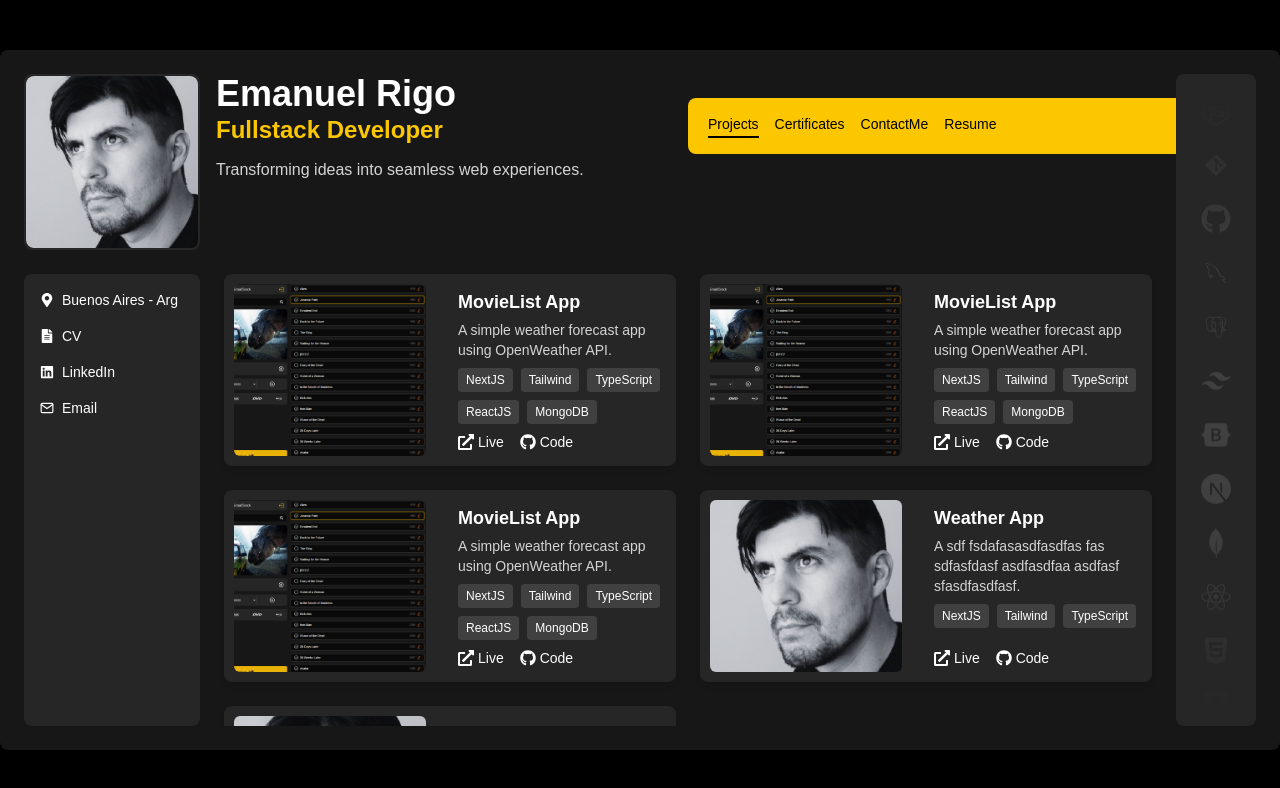
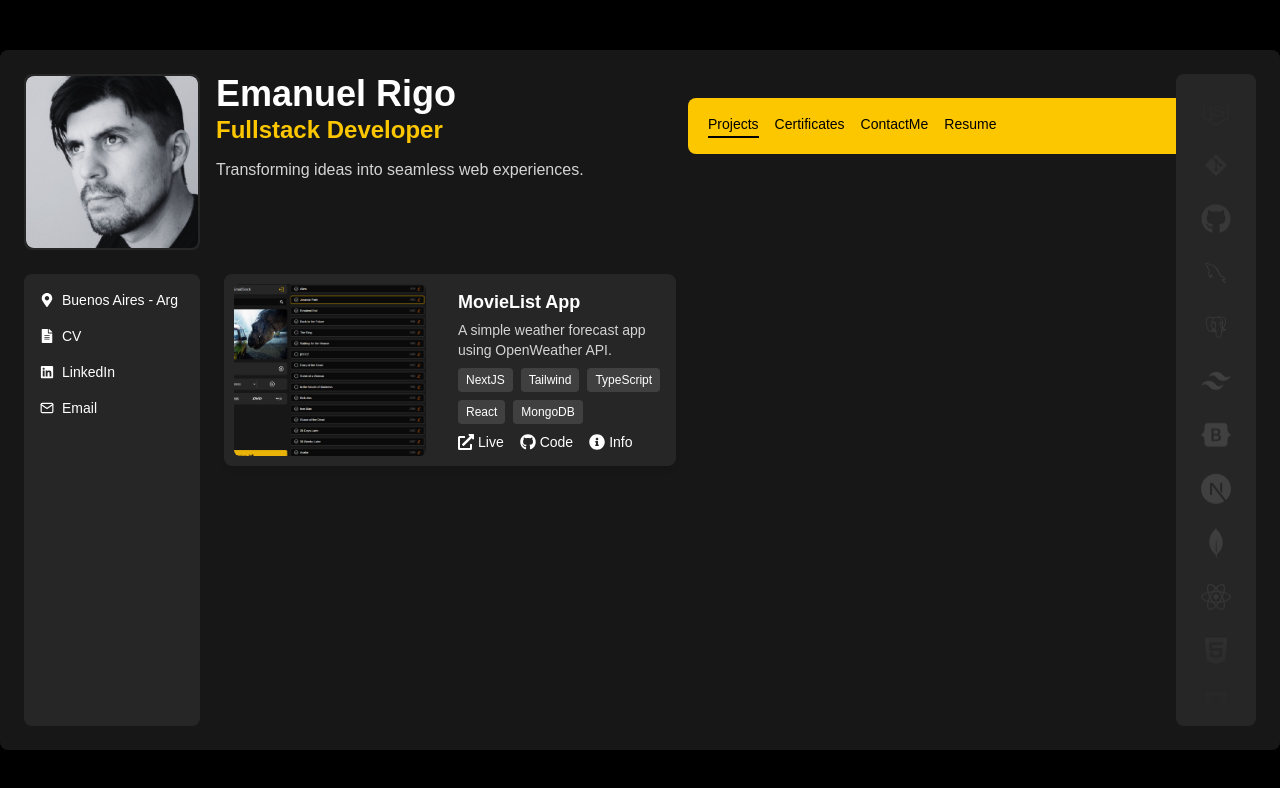
Before and after one commit to EmanuelRigo/portfolio, a Next.js app: page / in a window 1280 px wide. Shown: the top 788 px of the page. Built offline with nearby package versions, Linux system fonts and the light colour scheme.

Commit message:
adding infomodal to cards

```diff
--- a/src/app/page.tsx
+++ b/src/app/page.tsx
@@ -1,4 +1,6 @@
 import ProjectCard from "@/components/ProjectCard";
+import projectData from "@/data/projectData.json";
+import { Project } from "@/types/project"; // si usás archivo aparte
 
 export const metadata = {
   title: "Emanuel R.",
@@ -11,8 +13,6 @@ export const metadata = {
     "Next.js",
     "Tailwind CSS",
     "TypeScript",
-    "proyectos de desarrollo",
-    "fullstack",
     "MongoDB",
     "Node.js",
   ],
@@ -20,11 +20,11 @@ export const metadata = {
     title: "Emanuel R. | Desarrollador Web",
     description:
       "Portafolio personal de Emanuel Rigo, desarrollador web fullstack.",
-    url: "https://portfolio-dusky-rho-64.vercel.app/m", // reemplazalo con tu URL real
+    url: "https://portfolio-dusky-rho-64.vercel.app/m",
     siteName: "Emanuel R. Portfolio",
     images: [
       {
-        url: "https://portfolio-dusky-rho-64.vercel.app/favicon.ico", // imagen pública y accesible
+        url: "https://portfolio-dusky-rho-64.vercel.app/favicon.ico",
         width: 1200,
         height: 630,
         alt: "Vista previa del portafolio de Emanuel R.",
@@ -35,75 +35,16 @@ export const metadata = {
   },
 };
 
-const page = () => {
+const Page = () => {
+  const projects: Project[] = Object.values(projectData);
+
   return (
-    <div className="grid md:grid-cols-[repeat(2,1fr)] grid-rows-[repeat(3,1fr)] gap-6 justify-items-stretch   md:px-6 text-black animate-fadeIn ">
-      <ProjectCard
-        title="MovieList App"
-        description="A simple weather forecast app using OpenWeather API."
-        image="/images/movielist1.png"
-        techStack={[
-          "NextJS",
-          "Tailwind",
-          "TypeScript",
-          "ReactJS",
-          "MongoDB",
-          "JavaScript",
-          "NodeJS",
-        ]}
-        liveLink="https://movie-list-jade-kappa.vercel.app/"
-        repoLink="https://github.com/EmanuelRigo/MovieList"
-      />
-      <ProjectCard
-        title="MovieList App"
-        description="A simple weather forecast app using OpenWeather API."
-        image="/images/movielist1.png"
-        techStack={[
-          "NextJS",
-          "Tailwind",
-          "TypeScript",
-          "ReactJS",
-          "MongoDB",
-          "JavaScript",
-          "NodeJS",
-        ]}
-        liveLink="https://movie-list-jade-kappa.vercel.app/"
-        repoLink="https://github.com/EmanuelRigo/MovieList"
-      />
-      <ProjectCard
-        title="MovieList App"
-        description="A simple weather forecast app using OpenWeather API."
-        image="/images/movielist1.png"
-        techStack={[
-          "NextJS",
-          "Tailwind",
-          "TypeScript",
-          "ReactJS",
-          "MongoDB",
-          "JavaScript",
-          "NodeJS",
-        ]}
-        liveLink="https://movie-list-jade-kappa.vercel.app/"
-        repoLink="https://github.com/EmanuelRigo/MovieList"
-      />
-      <ProjectCard
-        title="Weather App"
-        description="A sdf fsdafasasdfasdfas fas sdfasfdasf asdfasdfaa asdfasf sfasdfasdfasf."
-        image="/images/foto.jpg"
-        techStack={["NextJS", "Tailwind", "TypeScript"]}
-        liveLink="https://my-weather.vercel.app"
-        repoLink="https://github.com/tuusuario/weather-app"
-      />{" "}
-      <ProjectCard
-        title="Weather App"
-        description="A asdfas asdfasdf asdfasdf afas Aasdfasdf afasdfa  asdfasdfPI."
-        image="/images/foto.jpg"
-        techStack={["Next.js", "Tailwind", "TypeScript"]}
-        liveLink="https://my-weather.vercel.app"
-        repoLink="https://github.com/tuusuario/weather-app"
-      />
+    <div className="grid md:grid-cols-[repeat(2,1fr)] grid-rows-[repeat(3,1fr)] gap-6 justify-items-stretch md:px-6 text-black animate-fadeIn">
+      {projects.map((project, index) => (
+        <ProjectCard key={index} {...project} />
+      ))}
     </div>
   );
 };
 
-export default page;
+export default Page;
--- /dev/null
+++ b/src/components/InfoModal.tsx
@@ -0,0 +1,161 @@
+"use client";
+
+import React from "react";
+import {
+  FaTimes,
+  FaExternalLinkAlt,
+  FaGithub,
+  FaReact,
+  FaHtml5,
+  FaCss3Alt,
+  FaJs,
+  FaNodeJs,
+  FaBootstrap,
+} from "react-icons/fa";
+import { DiGit, DiMysql, DiPostgresql } from "react-icons/di";
+import {
+  SiTailwindcss,
+  SiNextdotjs,
+  SiTypescript,
+  SiMongodb,
+} from "react-icons/si";
+import Image from "next/image";
+import { Project } from "@/types/project";
+
+// Mapeo de tecnologías a íconos + color (basado en Sidebar)
+const techIcons: Record<string, React.ReactNode> = {
+  React: <FaReact className="text-cyan-400 text-3xl" />,
+  HTML: <FaHtml5 className="text-orange-500 text-3xl" />,
+  CSS: <FaCss3Alt className="text-blue-500 text-3xl" />,
+  JavaScript: <FaJs className="text-yellow-400 text-3xl" />,
+  TypeScript: <SiTypescript className="text-blue-600 text-3xl" />,
+  NodeJS: <FaNodeJs className="text-green-500 text-3xl" />,
+  Git: <DiGit className="text-orange-600 text-3xl" />,
+  GitHub: <FaGithub className="text-gray-200 text-3xl" />,
+  MySQL: <DiMysql className="text-blue-600 text-3xl" />,
+  PostgreSQL: <DiPostgresql className="text-blue-400 text-3xl" />,
+  Tailwind: <SiTailwindcss className="text-cyan-300 text-3xl" />,
+  Bootstrap: <FaBootstrap className="text-purple-500 text-3xl" />,
+  NextJS: <SiNextdotjs className="text-white text-3xl" />,
+  MongoDB: <SiMongodb className="text-green-400 text-3xl" />,
+};
+
+interface InfoModalProps {
+  project: Project;
+  onClose: () => void;
+}
+
+const InfoModal: React.FC<InfoModalProps> = ({ project, onClose }) => {
+  return (
+    <div className="fixed inset-0 bg-black/80 z-50 flex justify-center items-center p-4">
+      <div className="bg-neutral-800 text-white rounded-lg shadow-lg p-6 lg:max-w-[1200px] w-full relative animate-fade-in lg:h-[550px] overflow-y-auto flex flex-col">
+        <button
+          onClick={onClose}
+          className="absolute top-4 right-4 text-neutral-400 hover:text-white transition-colors"
+          aria-label="Close modal"
+        >
+          <FaTimes size={20} />
+        </button>
+
+        <div
+          className="flex flex-col md:flex-row gap-6
+         grow-1"
+        >
+          {/* Imagen */}
+          {project.image && (
+            <div className="relative w-full md:w-1/2 h-64 md:h-auto">
+              <Image
+                src={project.image}
+                alt={project.title}
+                fill
+                className="object-cover rounded-md"
+                sizes="(max-width: 768px) 100vw, 50vw"
+              />
+            </div>
+          )}
+
+          {/* Info */}
+          <div className="md:w-1/2 flex flex-col justify-between">
+            <div>
+              <div className="mb-4">
+                <h3 className="text-2xl font-bold mb-1 text-yellow-400">
+                  {project.title}
+                </h3>
+                <p className="text-neutral-300 whitespace-pre-wrap ">
+                  {project.modal}
+                </p>
+              </div>
+              <div>
+                {project.features && project.features.length > 0 && (
+                  <div className="w-full bg-neutral-900 p-4 rounded-md">
+                    <h4 className="text-lg font-semibold text-yellow-400 mb-2">
+                      Características destacadas:
+                    </h4>
+                    <ul className="list-disc list-inside space-y-2">
+                      {project.features.map((feature, index) => {
+                        const [title, ...rest] = feature.split(":");
+                        const description = rest.join(":").trim();
+
+                        return (
+                          <li key={index} className="text-xs text-neutral-300">
+                            <strong className="text-white">{title}:</strong>{" "}
+                            {description}
+                          </li>
+                        );
+                      })}
+                    </ul>
+                  </div>
+                )}
+              </div>
+            </div>
+
+            <div className="flex items-center space-x-4 mt-4">
+              {project.liveLinks && project.liveLinks.length > 0 && (
+                <a
+                  href={project.liveLinks[0].url}
+                  target="_blank"
+                  rel="noopener noreferrer"
+                  className="hover:text-green-400 flex items-center space-x-1"
+                >
+                  <FaExternalLinkAlt />
+                  <span className="text-sm">Live</span>
+                </a>
+              )}
+
+              {project.repoLink && (
+                <a
+                  href={project.repoLink}
+                  target="_blank"
+                  rel="noopener noreferrer"
+                  className="hover:text-blue-400 flex items-center space-x-1"
+                >
+                  <FaGithub />
+                  <span className="text-sm">Code</span>
+                </a>
+              )}
+            </div>
+          </div>
+        </div>
+
+        {/* Tech Stack */}
+        {project.techStack && project.techStack.length > 0 && (
+          <div className="w-full mt-6 flex flex-wrap gap-6 bg-neutral-900 p-3 pb-2 rounded-md">
+            {project.techStack.map((tech, index) => (
+              <div
+                key={index}
+                className="flex flex-col items-center text-center text-xs"
+              >
+                {techIcons[tech] || (
+                  <div className="w-10 h-10 bg-neutral-600 rounded-full mb-1" />
+                )}
+                <span className="text-neutral-300 mt-3">{tech}</span>
+              </div>
+            ))}
+          </div>
+        )}
+      </div>
+    </div>
+  );
+};
+
+export default InfoModal;
--- a/src/components/ProjectCard.tsx
+++ b/src/components/ProjectCard.tsx
@@ -1,37 +1,21 @@
 "use client";
 
-import React, { useRef } from "react";
+import React, { useRef, useState } from "react";
 import Image from "next/image";
-import { FaExternalLinkAlt, FaGithub } from "react-icons/fa";
+import { FaExternalLinkAlt, FaGithub, FaInfoCircle } from "react-icons/fa";
 import { useAppContext } from "@/app/context/AppContext";
+import InfoModal from "./InfoModal";
+import { Project } from "@/types/project"; // Importa la interfaz Project
 
-interface ProjectCardProps {
-  title: string;
-  description: string;
-  image?: string;
-  techStack?: string[];
-  liveLink?: string;
-  repoLink?: string;
-}
-
-const ProjectCard: React.FC<ProjectCardProps> = ({
-  title,
-  description,
-  image,
-  techStack,
-  liveLink,
-  repoLink,
-}) => {
+const ProjectCard: React.FC<Project> = (project) => {
   const techStackRef = useRef<HTMLDivElement>(null);
+  const [isModalOpen, setIsModalOpen] = useState(false);
 
   const { setHoveredIcons, hoveredIcons } = useAppContext();
 
   const handleMouseEnter = () => {
-    if (techStack) {
-      setHoveredIcons(techStack);
-
-      console.log("🚀 ~ handleMouseEnter ~ techStack:", techStack);
-      console.log("hovered icnos", hoveredIcons);
+    if (project.techStack) {
+      setHoveredIcons(project.techStack);
     }
 
     if (techStackRef.current) {
@@ -54,16 +38,17 @@ const ProjectCard: React.FC<ProjectCardProps> = ({
   };
 
   return (
+    <>
       <div
         className="bg-neutral-800 text-white rounded-lg overflow-hidden shadow-md transition-all duration-30 ease-in-out border-2 border-neutral-800 hover:border-yellow-400 active:border-yellow-400 flex  max-w-xl w-full h-auto md:h-48 p-2 gap-4"
         onMouseEnter={handleMouseEnter}
         onMouseLeave={handleMouseLeave}
       >
-      {image && (
+        {project.image && (
           <div className="relative w-32 h-full md:w-48 md:h-full flex-shrink-0">
             <Image
-            src={image}
-            alt={title}
+              src={project.image}
+              alt={project.title}
               fill
               className="object-cover rounded-md"
               sizes="192px"
@@ -72,17 +57,19 @@ const ProjectCard: React.FC<ProjectCardProps> = ({
         )}
         <div className="pt-2 md:ps-4 md:py-1 flex flex-col flex-1 overflow-hidden">
           <div className="flex flex-col overflow-hidden flex-1">
-          <h3 className="text-lg font-semibold mb-1 flex-shrink-0">{title}</h3>
+            <h3 className="text-lg font-semibold mb-1 flex-shrink-0">
+              {project.title}
+            </h3>
             <p className="text-sm text-neutral-300 mb-2 flex-shrink-0 hidden md:block">
-            {description}
+              {project.description}
             </p>
 
-          {techStack && (
+            {project.techStack && (
               <div
                 ref={techStackRef}
                 className="flex flex-wrap gap-2 overflow-y-auto max-h-[64px] pr-1  scroll-smooth scrollbar-hide"
               >
-              {techStack.map((tech, index) => (
+                {project.techStack.map((tech, index) => (
                   <span
                     key={index}
                     className="bg-neutral-700 text-xs px-2 py-1 rounded"
@@ -95,9 +82,9 @@ const ProjectCard: React.FC<ProjectCardProps> = ({
           </div>
 
           <div className="flex items-center space-x-4 mt-2 flex-shrink-0">
-          {liveLink && (
+            {project.liveLinks && (
               <a
-              href={liveLink}
+                href={project.liveLinks?.[0]?.url ?? "#"}
                 target="_blank"
                 rel="noopener noreferrer"
                 className="hover:text-green-400 flex items-center space-x-1"
@@ -106,9 +93,9 @@ const ProjectCard: React.FC<ProjectCardProps> = ({
                 <span className="text-sm">Live</span>
               </a>
             )}
-          {repoLink && (
+            {project.repoLink && (
               <a
-              href={repoLink}
+                href={project.repoLink}
                 target="_blank"
                 rel="noopener noreferrer"
                 className="hover:text-blue-400 flex items-center space-x-1"
@@ -117,9 +104,20 @@ const ProjectCard: React.FC<ProjectCardProps> = ({
                 <span className="text-sm">Code</span>
               </a>
             )}
+            <button
+              onClick={() => setIsModalOpen(true)}
+              className="hover:text-yellow-400 flex items-center space-x-1"
+            >
+              <FaInfoCircle />
+              <span className="text-sm">Info</span>
+            </button>
           </div>
         </div>
       </div>
+      {isModalOpen && (
+        <InfoModal project={project} onClose={() => setIsModalOpen(false)} />
+      )}
+    </>
   );
 };
 
--- /dev/null
+++ b/src/data/projectData.json
@@ -0,0 +1,38 @@
+{
+  "movieList": {
+    "title": "MovieList App",
+    "short": "Explorá y guardá tus películas favoritas con MovieList.",
+    "modal": "MovieList es una aplicación Full-Stack construida con el stack MERN y tecnologías como Next.js y TypeScript...",
+    "testUsers": "Ingresá con usuarios de prueba: usuario: demo@movielist.com / contraseña: Demo1234",
+    "features": [
+      "Gestión de Películas: CRUD completo para películas en la colección personal.",
+      "Catálogo Global: Explorá películas y agregalas a tu colección.",
+      "Filtros y Búsqueda: Encontrá títulos por género, año o formato.",
+      "Autenticación de Usuarios: Login/registro con Passport.js y JWT.",
+      "Frontend Moderno: UI intuitiva con Next.js y Tailwind CSS.",
+      "Backend Robusto: API RESTful con Node.js, Express y patrones como DTO/DAO."
+    ],
+    "description": "A simple weather forecast app using OpenWeather API.",
+    "image": "/images/movielist1.png",
+    "techStack": [
+      "NextJS",
+      "Tailwind",
+      "TypeScript",
+      "React",
+      "MongoDB",
+      "JavaScript",
+      "NodeJS"
+    ],
+    "liveLinks": [
+      {
+        "label": "Producción",
+        "url": "https://movie-list-jade-kappa.vercel.app/"
+      },
+      {
+        "label": "Versión demo",
+        "url": "https://demo-movie-list.vercel.app/"
+      }
+    ],
+    "repoLink": "https://github.com/EmanuelRigo/MovieList"
+  }
+}
--- /dev/null
+++ b/src/types/project.d.ts
@@ -0,0 +1,15 @@
+export interface Project {
+  title: string;
+  description: string;
+  short: string;
+  modal: string;
+  testUsers?: string;
+  features?: string[];
+  image: string;
+  techStack: string[];
+  liveLinks: {
+    label: string;
+    url: string;
+  }[];
+  repoLink: string;
+}
```
Also changed, not shown: public/images/lab1.png (added). Lines whose indentation alone changed are shown as unchanged.
